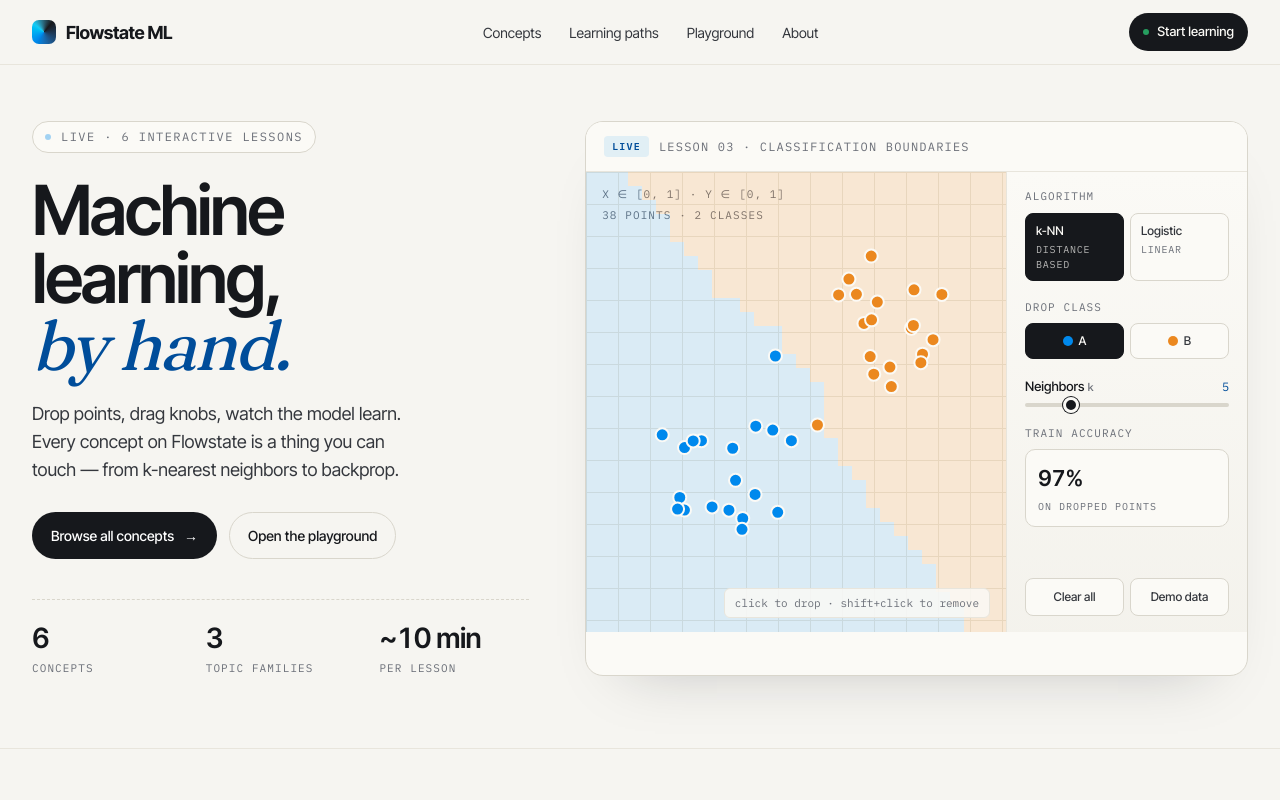
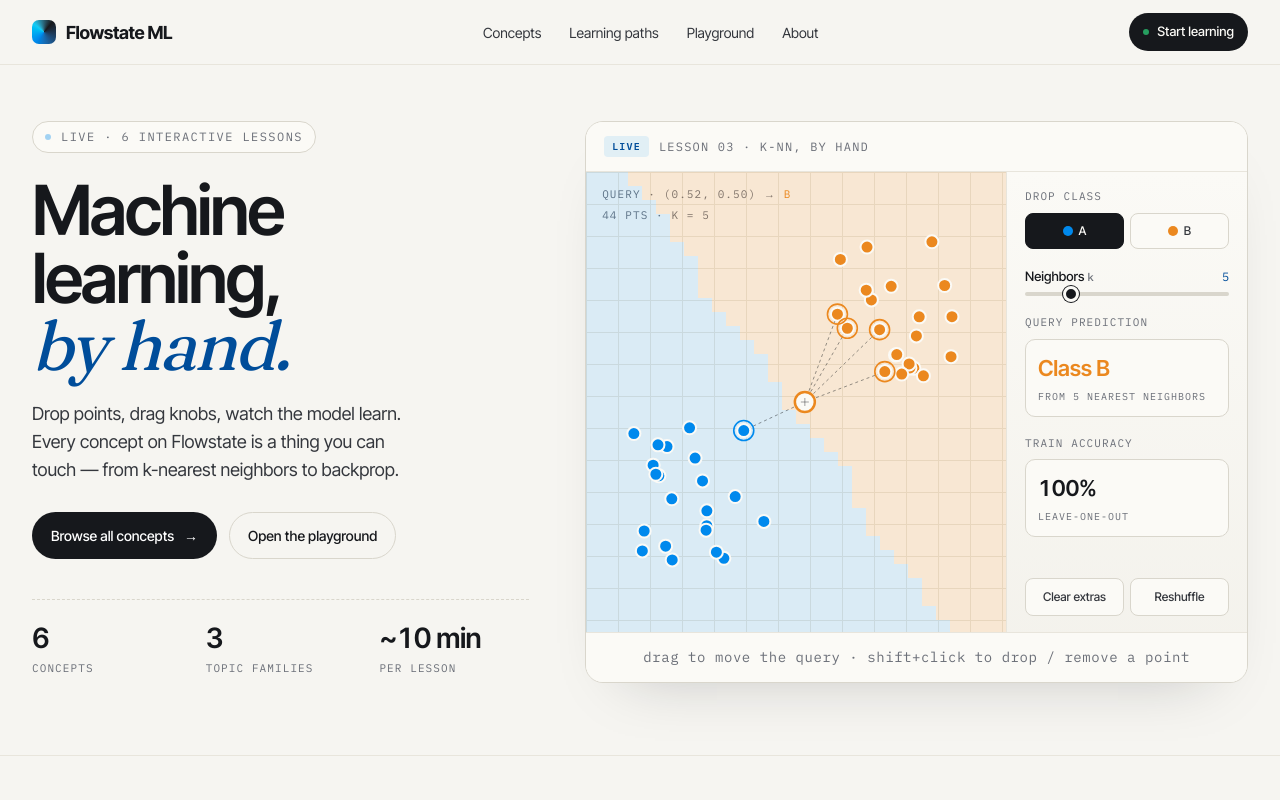
Before and after one commit to michaelo48/MLplayground, a Next.js app: page / in a window 1280 px wide. Shown: the top 800 px of the page. Built offline with nearby package versions, Linux system fonts and the light colour scheme.

Commit message:
completed knn

```diff
--- a/app/_components/gradient/HeroDemo.tsx
+++ b/app/_components/gradient/HeroDemo.tsx
@@ -1,96 +1,60 @@
 "use client";
 
-import { useEffect, useRef, useState } from "react";
+import { useEffect, useMemo, useRef, useState } from "react";
 import styles from "../../page.module.css";
+import {
+  type LabeledPoint,
+  knnDatasets,
+  looAccuracy,
+  predictKNN,
+} from "../../_lib/knn";
 
-type Point = { x: number; y: number; c: 0 | 1 };
-type Algo = "knn" | "logistic";
-
-const ACCENT = "oklch(0.62 0.18 250)";
-const WARN = "oklch(0.72 0.16 60)";
-const INK = "#16181c";
+const ACCENT = "oklch(0.62 0.18 250)"; // class A
+const ACCENT_RGBA = "oklch(0.62 0.18 250 / 0.13)";
+const WARN = "oklch(0.72 0.16 60)"; // class B
+const WARN_RGBA = "oklch(0.72 0.16 60 / 0.16)";
 const PAPER = "#fbfaf6";
-
-function dist(ax: number, ay: number, bx: number, by: number) {
-  return Math.hypot(ax - bx, ay - by);
-}
-
-function seedDemoPoints(): Point[] {
-  const pts: Point[] = [];
-  for (let i = 0; i < 18; i++) {
-    pts.push({ x: 0.18 + Math.random() * 0.32, y: 0.55 + Math.random() * 0.30, c: 0 });
-  }
-  for (let i = 0; i < 18; i++) {
-    pts.push({ x: 0.55 + Math.random() * 0.32, y: 0.15 + Math.random() * 0.32, c: 1 });
-  }
-  pts.push({ x: 0.45, y: 0.40, c: 0 });
-  pts.push({ x: 0.55, y: 0.55, c: 1 });
-  return pts;
-}
-
-function predictKNN(points: Point[], x: number, y: number, k: number): -1 | 0 | 1 {
-  if (points.length === 0) return -1;
-  const sorted = points
-    .map((p) => ({ p, d: dist(x, y, p.x, p.y) }))
-    .sort((a, b) => a.d - b.d)
-    .slice(0, Math.min(k, points.length));
-  let c0 = 0, c1 = 0;
-  for (const s of sorted) (s.p.c === 0 ? c0++ : c1++);
-  if (c0 === c1) return sorted[0].p.c;
-  return c0 > c1 ? 0 : 1;
-}
-
-function fitLogistic(points: Point[]): [number, number, number] {
-  if (points.length < 2) return [0, 0, 0];
-  let w0 = 0, w1 = 0, w2 = 0;
-  const lr = 0.5;
-  const n = points.length;
-  for (let iter = 0; iter < 250; iter++) {
-    let g0 = 0, g1 = 0, g2 = 0;
-    for (const p of points) {
-      const z = w0 + w1 * p.x + w2 * p.y;
-      const s = 1 / (1 + Math.exp(-z));
-      const err = s - p.c;
-      g0 += err;
-      g1 += err * p.x;
-      g2 += err * p.y;
-    }
-    w0 -= (lr * g0) / n;
-    w1 -= (lr * g1) / n;
-    w2 -= (lr * g2) / n;
-  }
-  return [w0, w1, w2];
-}
+const CELL = 14;
+const HIT_RADIUS = 0.04; // when a click counts as "on" the query / a point
 
 export function HeroDemo() {
   const canvasRef = useRef<HTMLCanvasElement | null>(null);
   const wrapRef = useRef<HTMLDivElement | null>(null);
+  const draggingRef = useRef(false);
 
-  const [points, setPoints] = useState<Point[]>(() => seedDemoPoints());
+  const [seed, setSeed] = useState(7);
+  const [extras, setExtras] = useState<LabeledPoint[]>([]);
   const [activeClass, setActiveClass] = useState<0 | 1>(0);
   const [k, setK] = useState(5);
-  const [algo, setAlgo] = useState<Algo>("knn");
+  const [query, setQuery] = useState({ x: 0.52, y: 0.5 });
 
-  // Logistic weights are derived from points; recompute when the inputs change.
-  const logisticW = algo === "logistic" ? fitLogistic(points) : ([0, 0, 0] as [number, number, number]);
+  // Combine the seeded blobs with anything the user has dropped on top.
+  const points = useMemo<LabeledPoint[]>(
+    () => [...knnDatasets.blobs.generate(seed), ...extras],
+    [seed, extras],
+  );
 
-  function predict(x: number, y: number): -1 | 0 | 1 {
-    if (algo === "knn") return predictKNN(points, x, y, k);
-    if (points.length < 2) return -1;
-    const z = logisticW[0] + logisticW[1] * x + logisticW[2] * y;
-    return 1 / (1 + Math.exp(-z)) >= 0.5 ? 1 : 0;
-  }
+  const effectiveK = Math.min(k, Math.max(1, points.length));
+  const accuracy = useMemo(
+    () => looAccuracy(points, effectiveK, "euclidean"),
+    [points, effectiveK],
+  );
+  const queryResult = useMemo(
+    () => predictKNN(points, query.x, query.y, effectiveK, "euclidean"),
+    [points, query.x, query.y, effectiveK],
+  );
 
-  const accuracy = (() => {
-    if (points.length === 0) return null;
-    let correct = 0;
-    for (const p of points) {
-      if (predict(p.x, p.y) === p.c) correct++;
-    }
-    return correct / points.length;
-  })();
+  // Boundary is expensive (cells × points). Cache it offscreen and only
+  // recompute when the inputs that actually change it change — so dragging the
+  // query never triggers a rebuild.
+  const boundaryCacheRef = useRef<{
+    canvas: HTMLCanvasElement | null;
+    points: LabeledPoint[] | null;
+    k: number;
+    w: number;
+    h: number;
+  }>({ canvas: null, points: null, k: 0, w: 0, h: 0 });
 
-  // Draw whenever state changes; also handle DPR-aware resizing.
   useEffect(() => {
     const canvas = canvasRef.current;
     const wrap = wrapRef.current;
@@ -99,6 +63,41 @@ export function HeroDemo() {
     if (!ctx) return;
 
     const dpr = Math.min(window.devicePixelRatio || 1, 2);
+
+    const ensureBoundary = (w: number, h: number) => {
+      const cache = boundaryCacheRef.current;
+      const fresh =
+        cache.canvas &&
+        cache.points === points &&
+        cache.k === effectiveK &&
+        cache.w === w &&
+        cache.h === h;
+      if (fresh) return cache.canvas;
+
+      const off = cache.canvas ?? document.createElement("canvas");
+      off.width = Math.max(1, Math.round(w * dpr));
+      off.height = Math.max(1, Math.round(h * dpr));
+      const offCtx = off.getContext("2d");
+      if (!offCtx) return null;
+      offCtx.setTransform(dpr, 0, 0, dpr, 0, 0);
+      offCtx.clearRect(0, 0, w, h);
+      if (points.length >= 2) {
+        const cols = Math.ceil(w / CELL);
+        const rows = Math.ceil(h / CELL);
+        for (let cx = 0; cx < cols; cx++) {
+          for (let cy = 0; cy < rows; cy++) {
+            const px = (cx + 0.5) * CELL;
+            const py = (cy + 0.5) * CELL;
+            const { cls } = predictKNN(points, px / w, py / h, effectiveK, "euclidean");
+            if (cls === -1) continue;
+            offCtx.fillStyle = cls === 0 ? ACCENT_RGBA : WARN_RGBA;
+            offCtx.fillRect(cx * CELL, cy * CELL, CELL, CELL);
+          }
+        }
+      }
+      boundaryCacheRef.current = { canvas: off, points, k: effectiveK, w, h };
+      return off;
+    };
 
     const draw = () => {
       const rect = wrap.getBoundingClientRect();
@@ -111,43 +110,24 @@ export function HeroDemo() {
       const h = rect.height;
       ctx.clearRect(0, 0, w, h);
 
-      // Decision boundary as a coarse cell grid.
-      if (points.length >= 2) {
-        const cell = 14;
-        const cols = Math.ceil(w / cell);
-        const rows = Math.ceil(h / cell);
-        for (let cx = 0; cx < cols; cx++) {
-          for (let cy = 0; cy < rows; cy++) {
-            const px = (cx + 0.5) * cell;
-            const py = (cy + 0.5) * cell;
-            const cls = predict(px / w, py / h);
-            if (cls === -1) continue;
-            ctx.fillStyle =
-              cls === 0
-                ? "oklch(0.62 0.18 250 / 0.13)"
-                : "oklch(0.72 0.16 60 / 0.16)";
-            ctx.fillRect(cx * cell, cy * cell, cell, cell);
-          }
+      const off = ensureBoundary(w, h);
+      if (off) ctx.drawImage(off, 0, 0, w, h);
+
+      // Dashed lines from query to its k closest neighbors.
+      if (queryResult.neighbors.length > 0) {
+        ctx.strokeStyle = "rgba(22, 24, 28, 0.45)";
+        ctx.lineWidth = 1;
+        ctx.setLineDash([3, 3]);
+        for (const nb of queryResult.neighbors) {
+          ctx.beginPath();
+          ctx.moveTo(query.x * w, query.y * h);
+          ctx.lineTo(nb.x * w, nb.y * h);
+          ctx.stroke();
         }
+        ctx.setLineDash([]);
       }
 
-      // Logistic decision line on top of the cells, for crispness.
-      if (algo === "logistic" && points.length >= 2) {
-        const [w0, w1, w2] = logisticW;
-        if (Math.abs(w2) > 1e-6) {
-          const yL = -(w0 + w1 * 0) / w2;
-          const yR = -(w0 + w1 * 1) / w2;
-          ctx.strokeStyle = INK;
-          ctx.lineWidth = 1.5;
-          ctx.setLineDash([5, 4]);
-          ctx.beginPath();
-          ctx.moveTo(0, yL * h);
-          ctx.lineTo(w, yR * h);
-          ctx.stroke();
-          ctx.setLineDash([]);
-        }
-      }
-
+      // Training points.
       for (const p of points) {
         ctx.beginPath();
         ctx.arc(p.x * w, p.y * h, 6.5, 0, Math.PI * 2);
@@ -157,37 +137,87 @@ export function HeroDemo() {
         ctx.lineWidth = 2;
         ctx.stroke();
       }
+
+      // Highlight ring around each chosen neighbor.
+      for (const nb of queryResult.neighbors) {
+        ctx.beginPath();
+        ctx.arc(nb.x * w, nb.y * h, 10, 0, Math.PI * 2);
+        ctx.strokeStyle = nb.c === 0 ? ACCENT : WARN;
+        ctx.lineWidth = 1.6;
+        ctx.stroke();
+      }
+
+      // Query marker — open ring colored by predicted class, with a crosshair.
+      ctx.beginPath();
+      ctx.arc(query.x * w, query.y * h, 10, 0, Math.PI * 2);
+      ctx.fillStyle = PAPER;
+      ctx.fill();
+      ctx.strokeStyle =
+        queryResult.cls === 0 ? ACCENT : queryResult.cls === 1 ? WARN : "#9ca3af";
+      ctx.lineWidth = 2.5;
+      ctx.stroke();
+      ctx.strokeStyle = "rgba(22, 24, 28, 0.4)";
+      ctx.lineWidth = 1;
+      ctx.beginPath();
+      ctx.moveTo(query.x * w - 4, query.y * h);
+      ctx.lineTo(query.x * w + 4, query.y * h);
+      ctx.moveTo(query.x * w, query.y * h - 4);
+      ctx.lineTo(query.x * w, query.y * h + 4);
+      ctx.stroke();
     };
 
     draw();
     const ro = new ResizeObserver(draw);
     ro.observe(wrap);
     return () => ro.disconnect();
-  }, [points, k, algo, logisticW]);
+  }, [points, effectiveK, query, queryResult]);
 
-  const onCanvasMouseDown = (e: React.MouseEvent<HTMLCanvasElement>) => {
-    const rect = (e.target as HTMLCanvasElement).getBoundingClientRect();
+  const onPointerDown = (e: React.PointerEvent<HTMLCanvasElement>) => {
+    const rect = e.currentTarget.getBoundingClientRect();
     const x = (e.clientX - rect.left) / rect.width;
     const y = (e.clientY - rect.top) / rect.height;
+
     if (e.shiftKey) {
-      setPoints((pts) => {
-        let best = -1;
-        let bestD = 0.03;
-        for (let i = 0; i < pts.length; i++) {
-          const d = dist(x, y, pts[i].x, pts[i].y);
-          if (d < bestD) {
-            bestD = d;
-            best = i;
-          }
+      // Shift+click — remove the nearest point if within radius, else drop a
+      // new one of the active class.
+      let bestIdx = -1;
+      let bestD = HIT_RADIUS;
+      for (let i = 0; i < extras.length; i++) {
+        const d = Math.hypot(x - extras[i].x, y - extras[i].y);
+        if (d < bestD) {
+          bestD = d;
+          bestIdx = i;
         }
-        if (best < 0) return pts;
-        const next = pts.slice();
-        next.splice(best, 1);
-        return next;
-      });
-    } else {
-      setPoints((pts) => [...pts, { x, y, c: activeClass }]);
+      }
+      if (bestIdx >= 0) {
+        setExtras((pts) => pts.slice(0, bestIdx).concat(pts.slice(bestIdx + 1)));
+      } else {
+        setExtras((pts) => [...pts, { x, y, c: activeClass }]);
+      }
+      return;
     }
+
+    // Plain click anywhere → move the query and start dragging.
+    setQuery({ x, y });
+    draggingRef.current = true;
+    e.currentTarget.setPointerCapture(e.pointerId);
+  };
+
+  const onPointerMove = (e: React.PointerEvent<HTMLCanvasElement>) => {
+    if (!draggingRef.current) return;
+    const rect = e.currentTarget.getBoundingClientRect();
+    const x = Math.max(0, Math.min(1, (e.clientX - rect.left) / rect.width));
+    const y = Math.max(0, Math.min(1, (e.clientY - rect.top) / rect.height));
+    setQuery({ x, y });
+  };
+
+  const onPointerUp = () => {
+    draggingRef.current = false;
+  };
+
+  const reshuffle = () => {
+    setExtras([]);
+    setSeed((s) => s + 1);
   };
 
   return (
@@ -195,41 +225,46 @@ export function HeroDemo() {
       <div className={styles.demoHead}>
         <div className={styles.demoTitle}>
           <span className={styles.demoPill}>LIVE</span>
-          Lesson 03 · Classification boundaries
+          Lesson 03 · k-NN, by hand
         </div>
       </div>
       <div className={styles.demoBody}>
         <div ref={wrapRef} className={styles.demoCanvasWrap}>
           <div className={styles.canvasOverlay}>
-            <div>x ∈ [0, 1] · y ∈ [0, 1]</div>
             <div>
-              {points.length} point{points.length !== 1 ? "s" : ""} · 2 classes
+              query · ({query.x.toFixed(2)}, {query.y.toFixed(2)}) →{" "}
+              <span
+                style={{
+                  color:
+                    queryResult.cls === 0
+                      ? ACCENT
+                      : queryResult.cls === 1
+                      ? WARN
+                      : undefined,
+                }}
+              >
+                {queryResult.cls === 0
+                  ? "A"
+                  : queryResult.cls === 1
+                  ? "B"
+                  : "—"}
+              </span>
+            </div>
+            <div>
+              {points.length} pts · k = {effectiveK}
             </div>
           </div>
-          <canvas ref={canvasRef} className={styles.canvas} onMouseDown={onCanvasMouseDown} />
-          <div className={styles.canvasHelp}>click to drop · shift+click to remove</div>
+          <canvas
+            ref={canvasRef}
+            className={styles.canvas}
+            style={{ touchAction: "none", cursor: "pointer" }}
+            onPointerDown={onPointerDown}
+            onPointerMove={onPointerMove}
+            onPointerUp={onPointerUp}
+            onPointerCancel={onPointerUp}
+          />
         </div>
         <aside className={styles.demoSide}>
-          <div className={styles.sideSection}>
-            <div className={styles.label}>Algorithm</div>
-            <div className={styles.algoTabs}>
-              <button
-                className={`${styles.algoTab} ${algo === "knn" ? styles.active : ""}`}
-                onClick={() => setAlgo("knn")}
-              >
-                <span>k-NN</span>
-                <span className={styles.sub}>Distance based</span>
-              </button>
-              <button
-                className={`${styles.algoTab} ${algo === "logistic" ? styles.active : ""}`}
-                onClick={() => setAlgo("logistic")}
-              >
-                <span>Logistic</span>
-                <span className={styles.sub}>Linear</span>
-              </button>
-            </div>
-          </div>
-
           <div className={styles.sideSection}>
             <div className={styles.label}>Drop class</div>
             <div className={styles.classPick}>
@@ -248,15 +283,19 @@ export function HeroDemo() {
             </div>
           </div>
 
-          <div
-            className={`${styles.sideSection} ${styles.kSection} ${algo !== "knn" ? styles.disabled : ""}`}
-          >
+          <div className={`${styles.sideSection} ${styles.kSection}`}>
             <div className={styles.sliderRow}>
               <div className={styles.top}>
                 <span className={styles.name}>
-                  Neighbors <span className={styles.mono} style={{ color: "var(--ink-3)", fontSize: 11 }}>k</span>
+                  Neighbors{" "}
+                  <span
+                    className={styles.mono}
+                    style={{ color: "var(--ink-3)", fontSize: 11 }}
+                  >
+                    k
+                  </span>
                 </span>
-                <span className={`${styles.val} ${styles.mono}`}>{k}</span>
+                <span className={`${styles.val} ${styles.mono}`}>{effectiveK}</span>
               </div>
               <input
                 type="range"
@@ -270,25 +309,55 @@ export function HeroDemo() {
           </div>
 
           <div className={styles.sideSection}>
+            <div className={styles.label}>Query prediction</div>
+            <div className={styles.metric}>
+              <div
+                className={`${styles.v} ${styles.tabular}`}
+                style={{
+                  color:
+                    queryResult.cls === 0
+                      ? ACCENT
+                      : queryResult.cls === 1
+                      ? WARN
+                      : undefined,
+                }}
+              >
+                {queryResult.cls === 0
+                  ? "Class A"
+                  : queryResult.cls === 1
+                  ? "Class B"
+                  : "—"}
+              </div>
+              <div className={styles.l}>
+                from {queryResult.neighbors.length} nearest neighbor
+                {queryResult.neighbors.length !== 1 ? "s" : ""}
+              </div>
+            </div>
+          </div>
+
+          <div className={styles.sideSection}>
             <div className={styles.label}>Train accuracy</div>
             <div className={styles.metric}>
               <div className={`${styles.v} ${styles.tabular}`}>
                 {accuracy === null ? "— %" : `${(accuracy * 100).toFixed(0)}%`}
               </div>
-              <div className={styles.l}>on dropped points</div>
+              <div className={styles.l}>leave-one-out</div>
             </div>
           </div>
 
           <div className={styles.sideActions}>
-            <button className={styles.miniBtn} onClick={() => setPoints([])}>
-              Clear all
+            <button className={styles.miniBtn} onClick={() => setExtras([])}>
+              Clear extras
             </button>
-            <button className={styles.miniBtn} onClick={() => setPoints(seedDemoPoints())}>
-              Demo data
+            <button className={styles.miniBtn} onClick={reshuffle}>
+              Reshuffle
             </button>
           </div>
         </aside>
       </div>
+      <div className={styles.canvasHelp}>
+        drag to move the query · shift+click to drop / remove a point
+      </div>
     </div>
   );
 }
--- a/app/page.module.css
+++ b/app/page.module.css
@@ -199,13 +199,13 @@
   display: flex; flex-direction: column; gap: 4px;
 }
 .canvasHelp {
-  position: absolute; right: 16px; bottom: 14px;
-  font-family: var(--mono); font-size: 11px;
+  border-top: 1px solid var(--line-2);
+  padding: 14px 18px;
+  font-family: var(--mono); font-size: 14px;
   color: var(--ink-3);
-  background: color-mix(in oklch, var(--paper) 85%, transparent);
-  padding: 6px 10px; border-radius: 6px;
-  border: 1px solid var(--line-2);
-  pointer-events: none;
+  text-align: center;
+  letter-spacing: 0.04em;
+  background: var(--paper);
 }
 
 .demoSide {
```
Also changed, not shown: app/techniques/[slug]/_playgrounds/KNNPlayground.tsx (+67 -21 lines).
